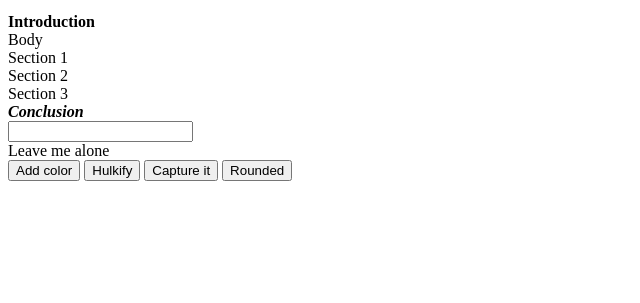
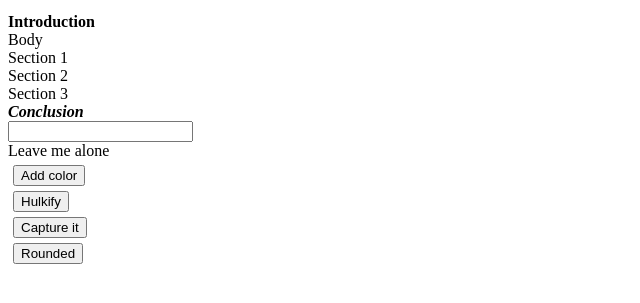
Before and after one commit to morecallan/SPA-exercise-event-listeners, a plain HTML site: page index.html in a window 1280 px wide. Shown: the part 137-440 px from the top of the page, without its empty margins (0-640 px from the left). Drawn offline with Linux system fonts and the light colour scheme.

Commit message:
completed 11th task

```diff
--- a/events.css
+++ b/events.css
@@ -26,3 +26,8 @@
 .italicizeIt {
     font-style: italic;
 }
+
+.blockEm {
+    display: block;
+    margin: 5px;
+}
--- a/events.js
+++ b/events.js
@@ -7,6 +7,7 @@ var guineaPig = document.getElementById("guinea-pig");
 var hulkify = document.getElementById("make-large");
 var captureIt = document.getElementById("add-border");
 var roundIt = document.getElementById("add-rounding");
+var buttons = document.getElementsByTagName("button");
 
 
 //When any section is clicked the output target text should be "You clicked on the {text of the section} section"
@@ -77,4 +78,15 @@ function makeShitRoundedBordered() {
 
 //The first section's text should be bold.
 sections[0].classList.add("boldIt");
+
+//The last section's text should be bold and italicized.
 sections[sections.length - 1].classList.add("italicizeIt", "boldIt")
+
+//Make the buttons stop appearing next to each other as inline elements. Change them into block elements.
+buttonsAsBlockElements(buttons);
+
+function buttonsAsBlockElements(buttons) {
+    for (var j = 0; j < buttons.length; j++) {
+        buttons[j].classList.add("blockEm");
+    }
+}
```
